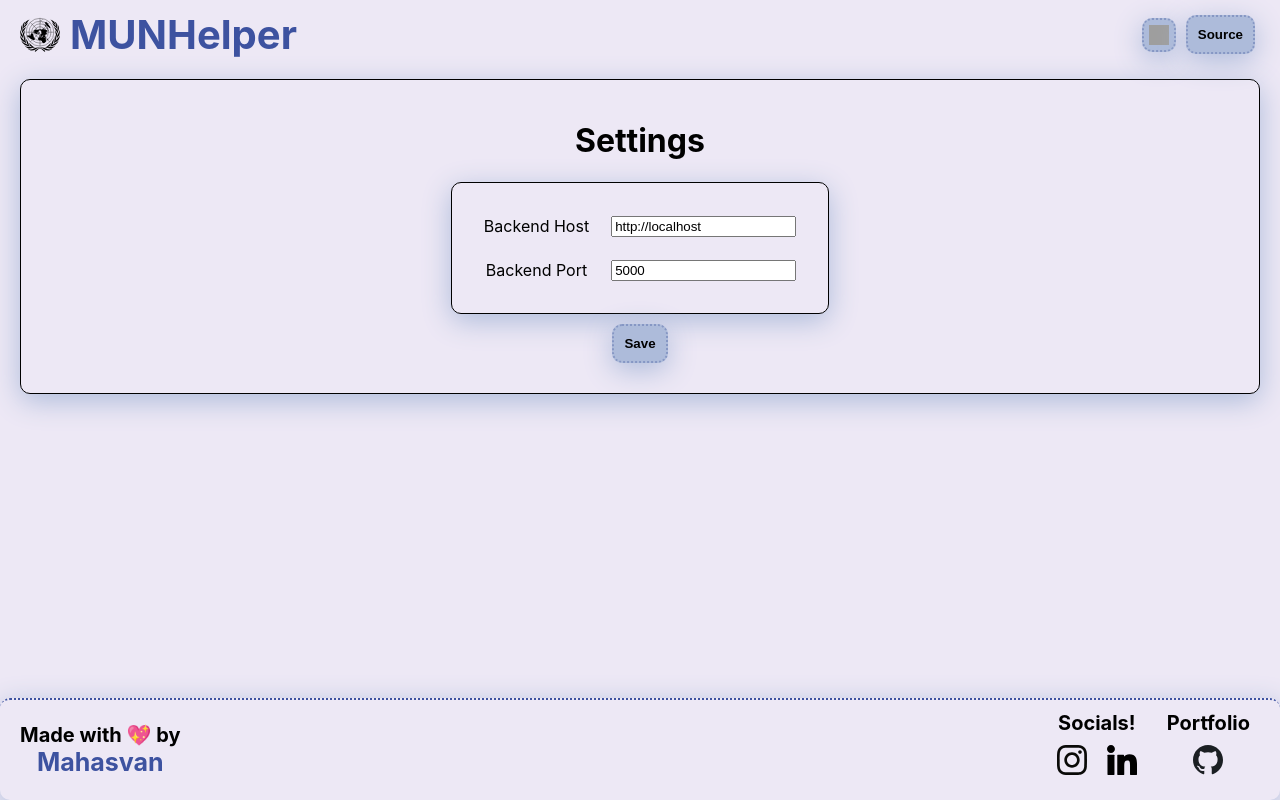
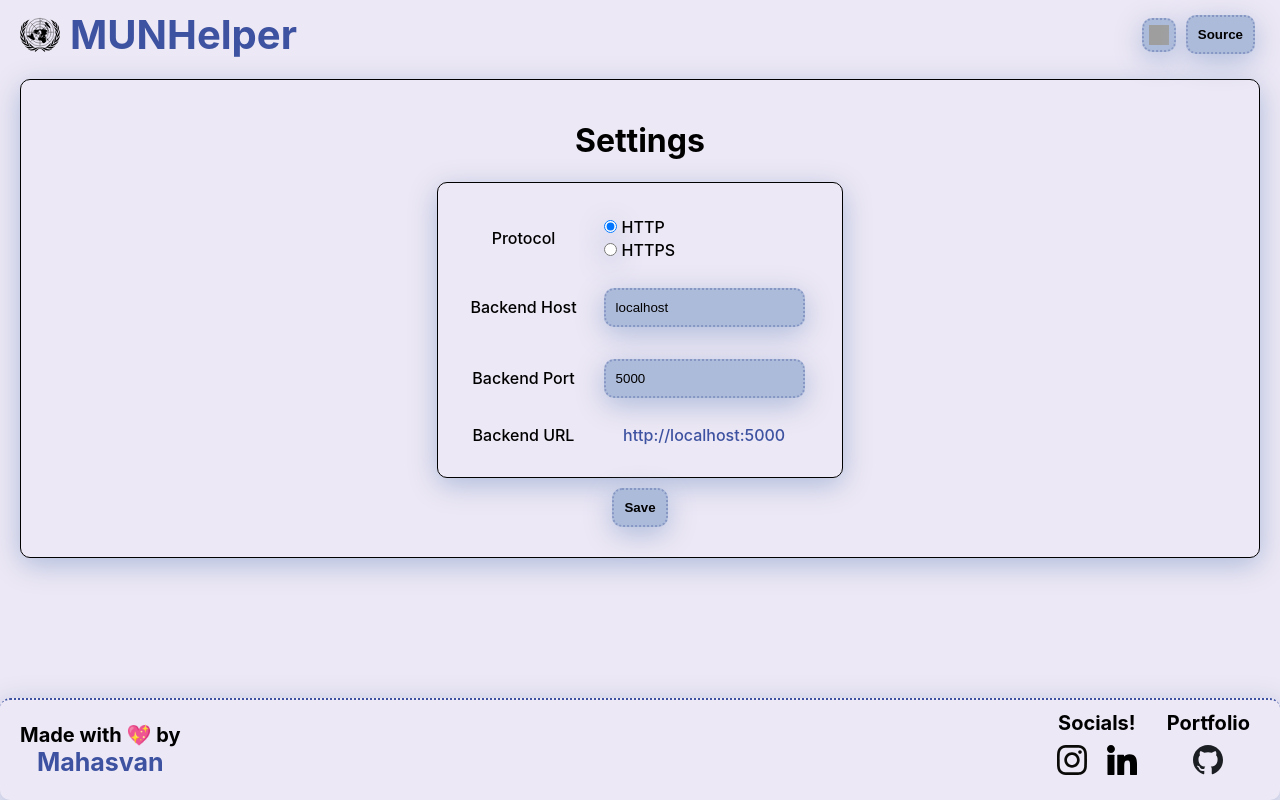
Before and after one commit to Mahasvan/munhelper-frontend, a React (Create React App) app: page /settings in a window 1280 px wide. Built offline with nearby package versions, Linux system fonts and the light colour scheme; no server answers; grey boxes are pictures that could not be loaded.

Commit message:
Add Protocol as a separate settings entry

```diff
--- a/src/components/searchbox/Searchbox.jsx
+++ b/src/components/searchbox/Searchbox.jsx
@@ -19,11 +19,12 @@ const chatResosEndpoint = "/chat/ecosoc-resolutions?query="
 const Searchbox = () => {
   const [query, setQuery] = useState("")
   const [generate, setGenerate] = useState(true);
-  const [cookies, ..._] = useCookies(['backendHost', 'backendPort'])
-  const backendHost = cookies.backendHost || 'http://localhost'
+  const [cookies, ..._] = useCookies(['backendProtocol', 'backendHost', 'backendPort'])
+  const backendProtocol = cookies.backendProtocol || 'http'
+  const backendHost = cookies.backendHost || 'localhost'
   const backendPort = cookies.backendPort || 5000
-  const searchResosURL = `${backendHost}:${backendPort}${searchResosEndpoint}`
-  const chatResosURL = `${backendHost}:${backendPort}${chatResosEndpoint}`
+  const searchResosURL = `${backendProtocol}://${backendHost}:${backendPort}${searchResosEndpoint}`
+  const chatResosURL = `${backendProtocol}${backendHost}:${backendPort}${chatResosEndpoint}`
 
   function render_response(data, responseElementRoot) {
     responseElementRoot.render(data);
@@ -58,8 +59,6 @@ const Searchbox = () => {
   }
 
   async function toggle_llm_visibility(e) {
-    console.log(e)
-    console.log(e.target.checked)
     let responseContainerElement = document.getElementById('response__container')
     let mainContainerElement = document.getElementById('main__container')
     let contentContainerElement = document.getElementById('content')
--- a/src/components/settingsTable/SettingsTable.css
+++ b/src/components/settingsTable/SettingsTable.css
@@ -49,3 +49,24 @@
 .settings__table-form td {
     padding: 10px;
 }
+
+.settings__table-form td {
+    font-weight: 500;
+}
+
+.settings__table-form input {
+    border: 2px dotted var(--darker-grey);
+    box-shadow: var(--shadow);
+    border-radius: 10px;
+    padding: 10px;
+    margin: 5px;
+    background-color: var(--light-grey);
+    color: var(--black);
+}
+
+.settings__table-form__protocol {
+    display: flex;
+    flex-direction: column;
+    justify-content: center;
+    align-items: start;
+}
--- a/src/components/settingsTable/SettingsTable.jsx
+++ b/src/components/settingsTable/SettingsTable.jsx
@@ -1,39 +1,94 @@
-import { React, useState } from 'react'
-import { useCookies } from 'react-cookie'
+import { React, useState } from "react";
+import { useCookies } from "react-cookie";
 
-import "./SettingsTable.css"
+import "./SettingsTable.css";
 
 // todo: Implement Cookies and Saving settings.
 
-const handleSubmit = (e, host, port, setCookie) => {
-  e.preventDefault()
-  console.log(host, port)
-  setCookie('backendHost', host, { path: '/' })
-  setCookie('backendPort', port, { path: '/' })
-}
+const handleSubmit = (e, protocol, host, port, setCookie) => {
+  e.preventDefault();
+  setCookie("backendProtocol", protocol, { path: "/" });
+  setCookie("backendHost", host, { path: "/" });
+  setCookie("backendPort", port, { path: "/" });
+};
 
 const SettingsTable = () => {
   // todo: get the values from cookie
-  const [cookies, setCookie, ..._] = useCookies(['backendHost', 'backendPort'])
-  const [backendHost, setBackendHost] = useState(cookies.backendHost || 'http://localhost')
-  const [backendPort, setBackendPort] = useState(cookies.backendPort || 5000)
+  const [cookies, setCookie, ..._] = useCookies([
+    "backendProtocol",
+    "backendHost",
+    "backendPort",
+  ]);
+  const [protocol, setProtocol] = useState(cookies.backendProtocol || "http");
+  const [backendHost, setBackendHost] = useState(
+    cookies.backendHost || "localhost"
+  );
+  const [backendPort, setBackendPort] = useState(cookies.backendPort || 5000);
 
   return (
-    <div className='settings__table'>
+    <div className="settings__table">
       <h1>Settings</h1>
-      <form className='settings__table-form' onSubmit={(e) => handleSubmit(e, backendHost, backendPort, setCookie)}>
+      <form
+        className="settings__table-form"
+        onSubmit={(e) =>
+          handleSubmit(e, protocol, backendHost, backendPort, setCookie)
+        }
+      >
         <table>
           <tbody>
             <tr>
+              <td>Protocol</td>
+              <td className="settings__table-form__protocol">
+                <label>
+                  <input
+                    type="radio"
+                    id="http"
+                    name="protocol"
+                    onClick={() => setProtocol("http")}
+                    checked={protocol === "http"}
+                  ></input>
+                  HTTP
+                </label>
+                <label>
+                  <input
+                    type="radio"
+                    id="https"
+                    name="protocol"
+                    onClick={() => setProtocol("https")}
+                    checked={protocol === "https"}
+                  ></input>
+                  HTTPS
+                </label>
+              </td>
+            </tr>
+            <tr>
               <td>Backend Host</td>
               <td>
-                <input type="text" name="backendHost" defaultValue={backendHost} onChange={(e) => setBackendHost(e.target.value)} />
+                <input
+                  type="text"
+                  name="backendHost"
+                  defaultValue={backendHost}
+                  onChange={(e) => setBackendHost(e.target.value)}
+                />
               </td>
             </tr>
             <tr>
               <td>Backend Port</td>
               <td>
-                <input type="number" name="backendPort" defaultValue={backendPort} onChange={(e) => setBackendPort(e.target.value)} />
+                <input
+                  type="number"
+                  name="backendPort"
+                  defaultValue={backendPort}
+                  onChange={(e) => setBackendPort(e.target.value)}
+                />
+              </td>
+            </tr>
+            <tr>
+              <td>Backend URL</td>
+              <td className="settings__table-form__backend-url">
+                <a href={`${protocol}://${backendHost}:${backendPort}`}>
+                  {protocol}://{backendHost}:{backendPort}
+                </a>
               </td>
             </tr>
           </tbody>
@@ -41,7 +96,7 @@ const SettingsTable = () => {
         <button type="submit">Save</button>
       </form>
     </div>
-  )
-}
+  );
+};
 
-export default SettingsTable
+export default SettingsTable;
```
